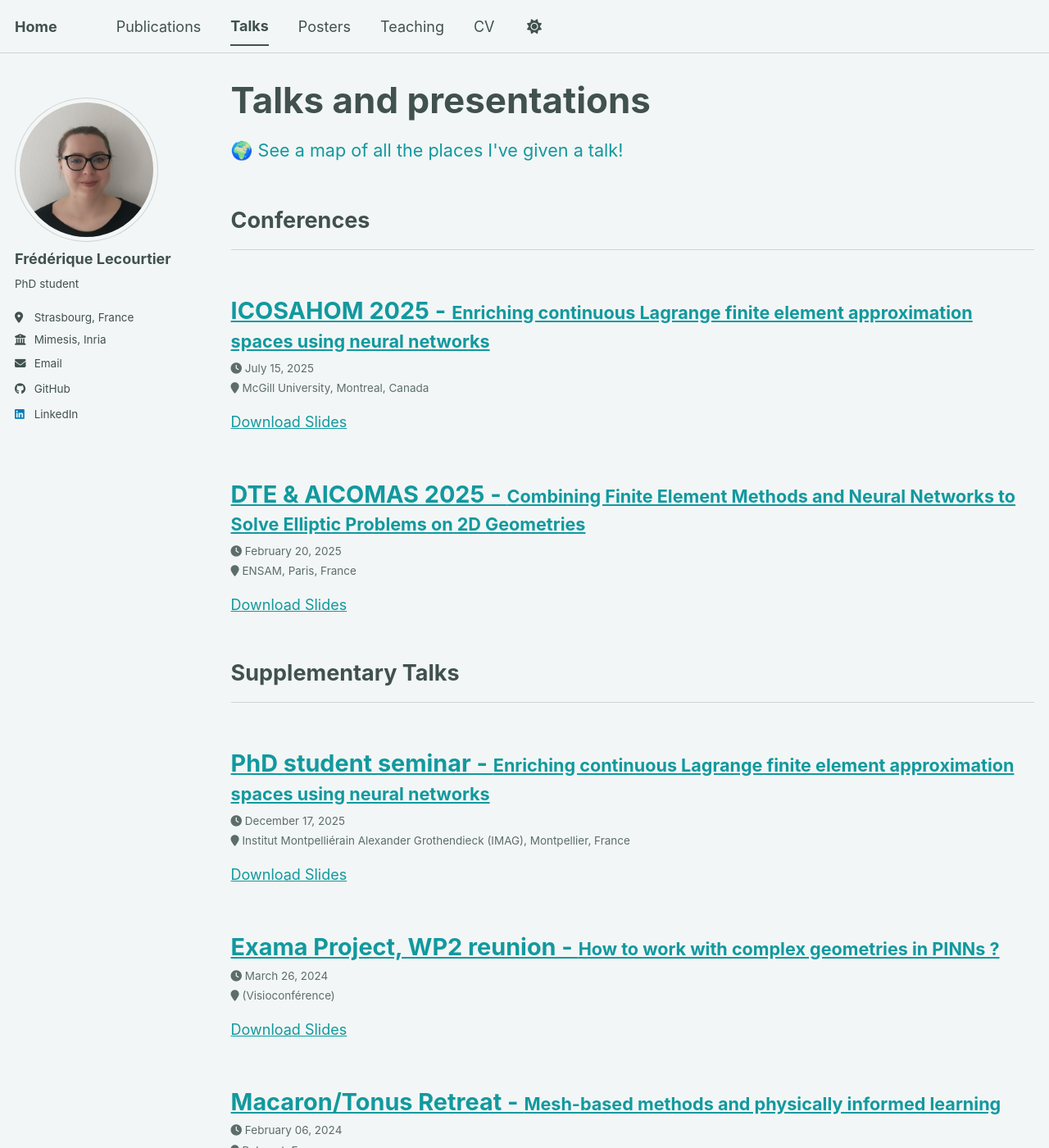
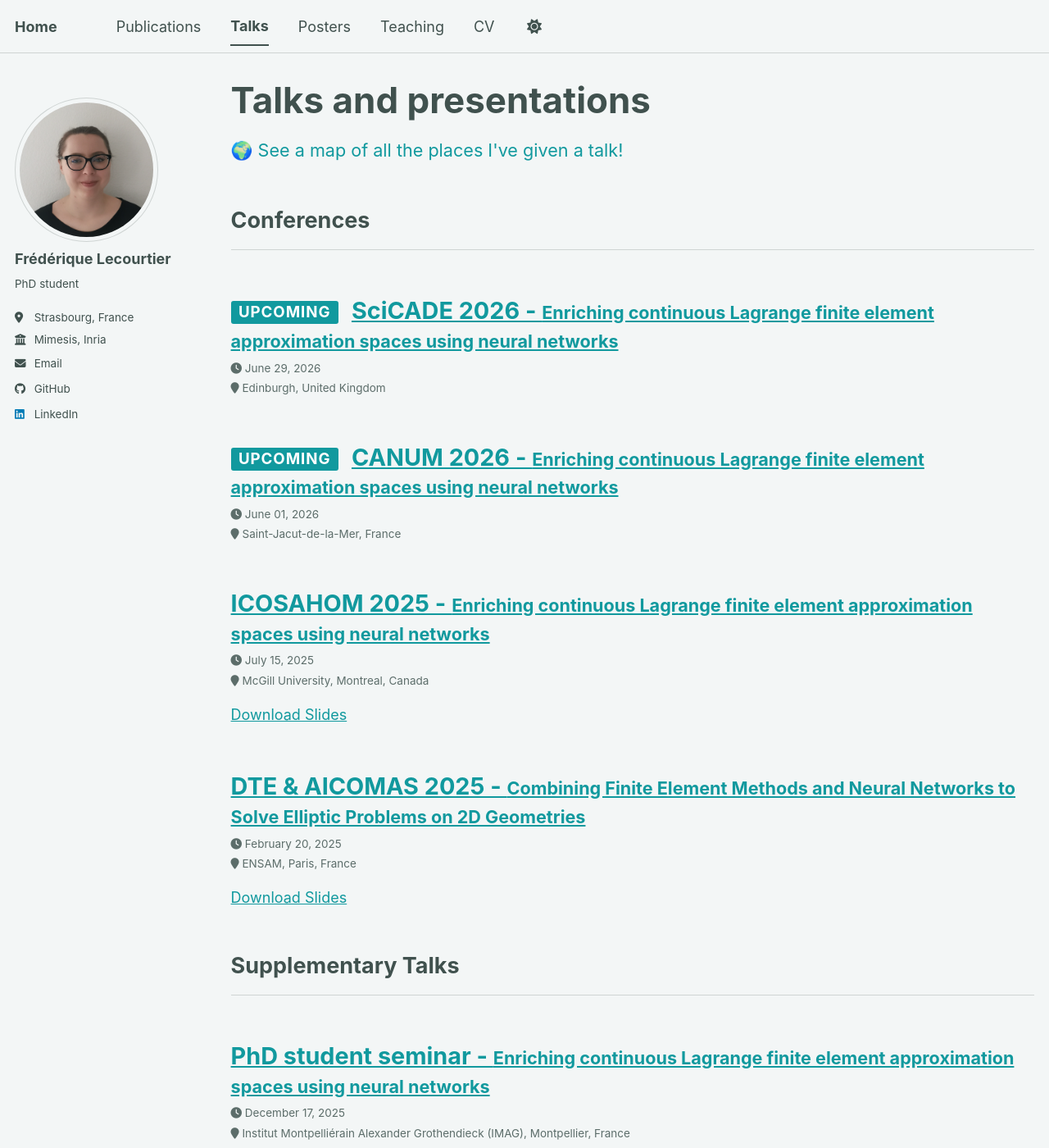
Before and after one commit to flecourtier/flecourtier.github.io, a Jekyll site: the page built from _pages/talks.html, in a window 1280 px wide and 1400 px high. Shown: the whole window at 82% size. Built offline with Jekyll 4.4.1, drawn with Linux system fonts in a browser that asks for light colours; a script bundle is joined from its source files by our own code; library files that are not in the unit come from our copies.

Commit message:
Add upcoming conference

```diff
--- a/_includes/archive-single-talk.html
+++ b/_includes/archive-single-talk.html
@@ -28,6 +28,7 @@
       </div>
     {% endif %}
     <h2 class="archive__item-title" itemprop="headline">
+      {% if post.date and post.date > site.time %}<span class="upcoming-badge">Upcoming</span>{% endif %}
       {% if post.link %}
         <a href="{{ post.link }}">{{ context }}{% if title and context != title %} - <small>{{ title }}</small>{% endif %}</a> <a href="{{ base_path }}{{ post.url }}" rel="permalink"><i class="fa fa-link" aria-hidden="true" title="permalink"></i><span class="sr-only">Permalink</span></a>
       {% else %}
--- a/_sass/layout/_archive.scss
+++ b/_sass/layout/_archive.scss
@@ -244,3 +244,17 @@
     }
   }
 }
+
+.upcoming-badge {
+  display: inline-block;
+  background-color: var(--global-link-color);
+  color: #fff;
+  font-size: 0.65em;
+  font-weight: bold;
+  padding: 0.15em 0.5em;
+  border-radius: 3px;
+  vertical-align: middle;
+  margin-right: 0.5em;
+  text-transform: uppercase;
+  letter-spacing: 0.05em;
+}
--- /dev/null
+++ b/_talks/2026-06-01-CANUM.md
@@ -0,0 +1,11 @@
+---
+collection: talks
+category: conference
+context: "CANUM 2026"
+title: "Enriching continuous Lagrange finite element approximation spaces using neural networks"
+permalink: /talks/2026-06-01-CANUM
+date: 2026-06-01
+location: "Saint-Jacut-de-la-Mer, France"
+showonmap: true
+# slidesurl: "/images/talks/2026_06_01.pdf"
+---
--- /dev/null
+++ b/_talks/2026-06-29-SciCADE.md
@@ -0,0 +1,11 @@
+---
+collection: talks
+category: conference
+context: "SciCADE 2026"
+title: "Enriching continuous Lagrange finite element approximation spaces using neural networks"
+permalink: /talks/2026-06-29-SciCADE
+date: 2026-06-29
+location: "Edinburgh, United Kingdom"
+showonmap: true
+# slidesurl: "/images/talks/2026_06_01.pdf"
+---
```
